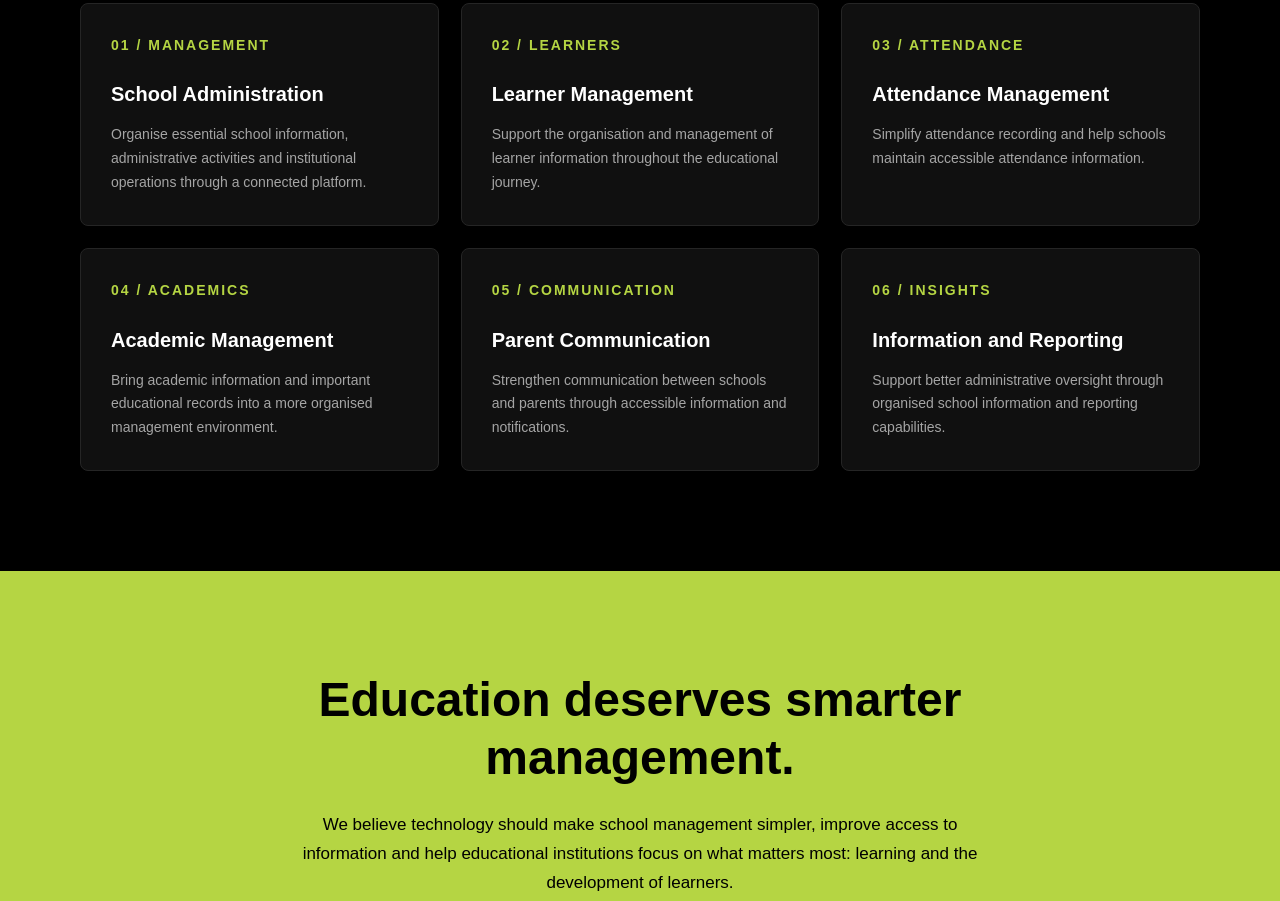
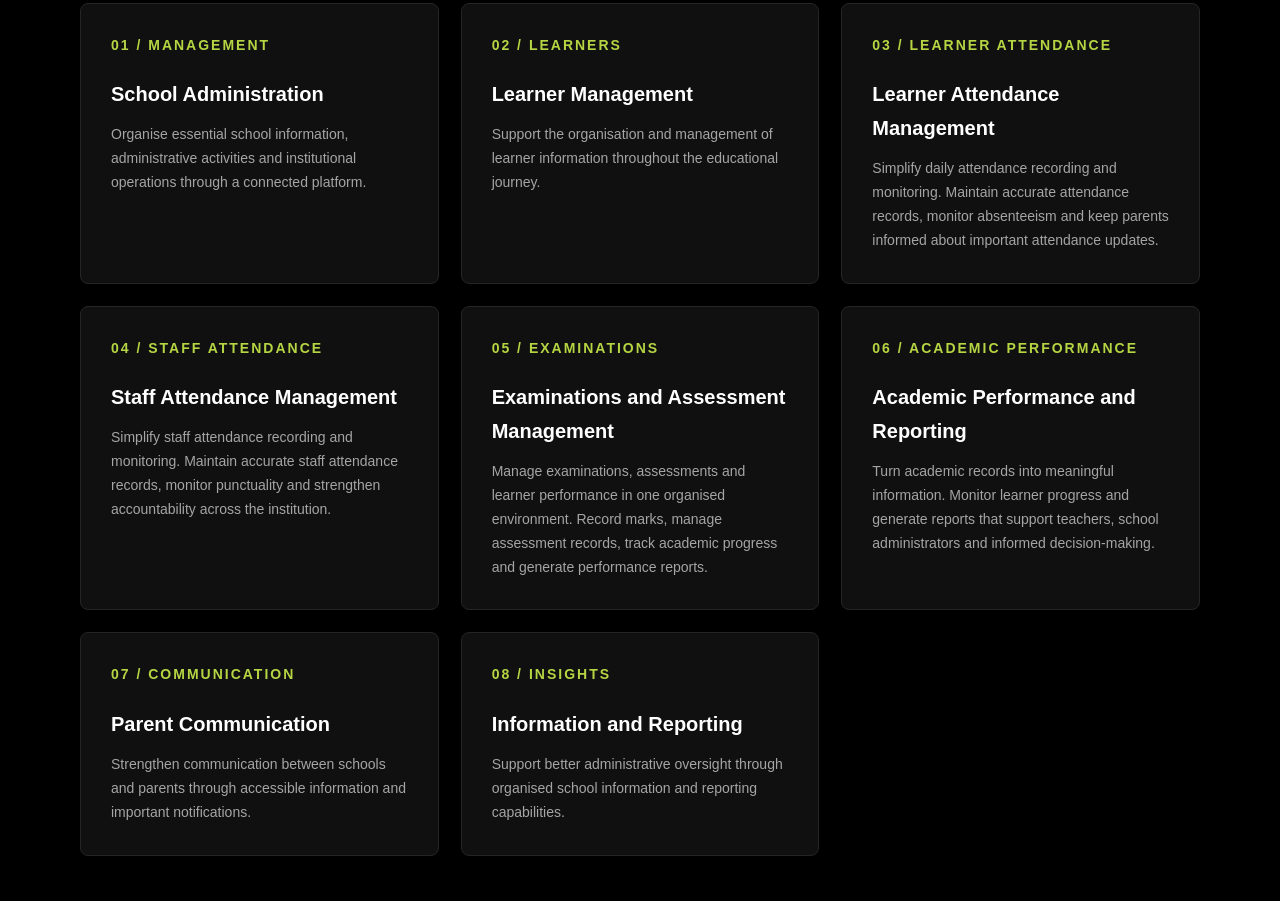
Before and after one commit to rngetich555-collab/smartgrid-website, a plain HTML site: page index.html in a window 1280 px wide. Shown: the part 2134-3035 px from the top of the page. Drawn offline with Linux system fonts and the light colour scheme.

Commit message:
Refactor feature cards in index.html
Updated feature descriptions and titles for clarity and accuracy.

```diff
--- a/index.html
+++ b/index.html
@@ -600,7 +600,6 @@
 
 
             <div class="features-grid">
-
                 <article class="feature-card">
 
                     <div class="feature-number">01 / MANAGEMENT</div>
@@ -633,14 +632,15 @@
 
                 <article class="feature-card">
 
-                    <div class="feature-number">03 / ATTENDANCE</div>
+                    <div class="feature-number">03 / LEARNER ATTENDANCE</div>
 
-                    <h3>Attendance Management</h3>
+                    <h3>Learner Attendance Management</h3>
 
                     <p>
-                        Simplify attendance recording and help
-                        schools maintain accessible attendance
-                        information.
+                        Simplify daily attendance recording and monitoring.
+                        Maintain accurate attendance records, monitor
+                        absenteeism and keep parents informed about
+                        important attendance updates.
                     </p>
 
                 </article>
@@ -648,14 +648,15 @@
 
                 <article class="feature-card">
 
-                    <div class="feature-number">04 / ACADEMICS</div>
+                    <div class="feature-number">04 / STAFF ATTENDANCE</div>
 
-                    <h3>Academic Management</h3>
+                    <h3>Staff Attendance Management</h3>
 
                     <p>
-                        Bring academic information and important
-                        educational records into a more organised
-                        management environment.
+                        Simplify staff attendance recording and monitoring.
+                        Maintain accurate staff attendance records,
+                        monitor punctuality and strengthen accountability
+                        across the institution.
                     </p>
 
                 </article>
@@ -663,14 +664,15 @@
 
                 <article class="feature-card">
 
-                    <div class="feature-number">05 / COMMUNICATION</div>
+                    <div class="feature-number">05 / EXAMINATIONS</div>
 
-                    <h3>Parent Communication</h3>
+                    <h3>Examinations and Assessment Management</h3>
 
                     <p>
-                        Strengthen communication between schools
-                        and parents through accessible information
-                        and notifications.
+                        Manage examinations, assessments and learner
+                        performance in one organised environment.
+                        Record marks, manage assessment records, track
+                        academic progress and generate performance reports.
                     </p>
 
                 </article>
@@ -678,7 +680,38 @@
 
                 <article class="feature-card">
 
-                    <div class="feature-number">06 / INSIGHTS</div>
+                    <div class="feature-number">06 / ACADEMIC PERFORMANCE</div>
+
+                    <h3>Academic Performance and Reporting</h3>
+
+                    <p>
+                        Turn academic records into meaningful information.
+                        Monitor learner progress and generate reports
+                        that support teachers, school administrators
+                        and informed decision-making.
+                    </p>
+
+                </article>
+
+
+                <article class="feature-card">
+
+                    <div class="feature-number">07 / COMMUNICATION</div>
+
+                    <h3>Parent Communication</h3>
+
+                    <p>
+                        Strengthen communication between schools
+                        and parents through accessible information
+                        and important notifications.
+                    </p>
+
+                </article>
+
+
+                <article class="feature-card">
+
+                    <div class="feature-number">08 / INSIGHTS</div>
 
                     <h3>Information and Reporting</h3>
 
@@ -689,7 +722,6 @@
                     </p>
 
                 </article>
-
             </div>
 
         </div>
```
